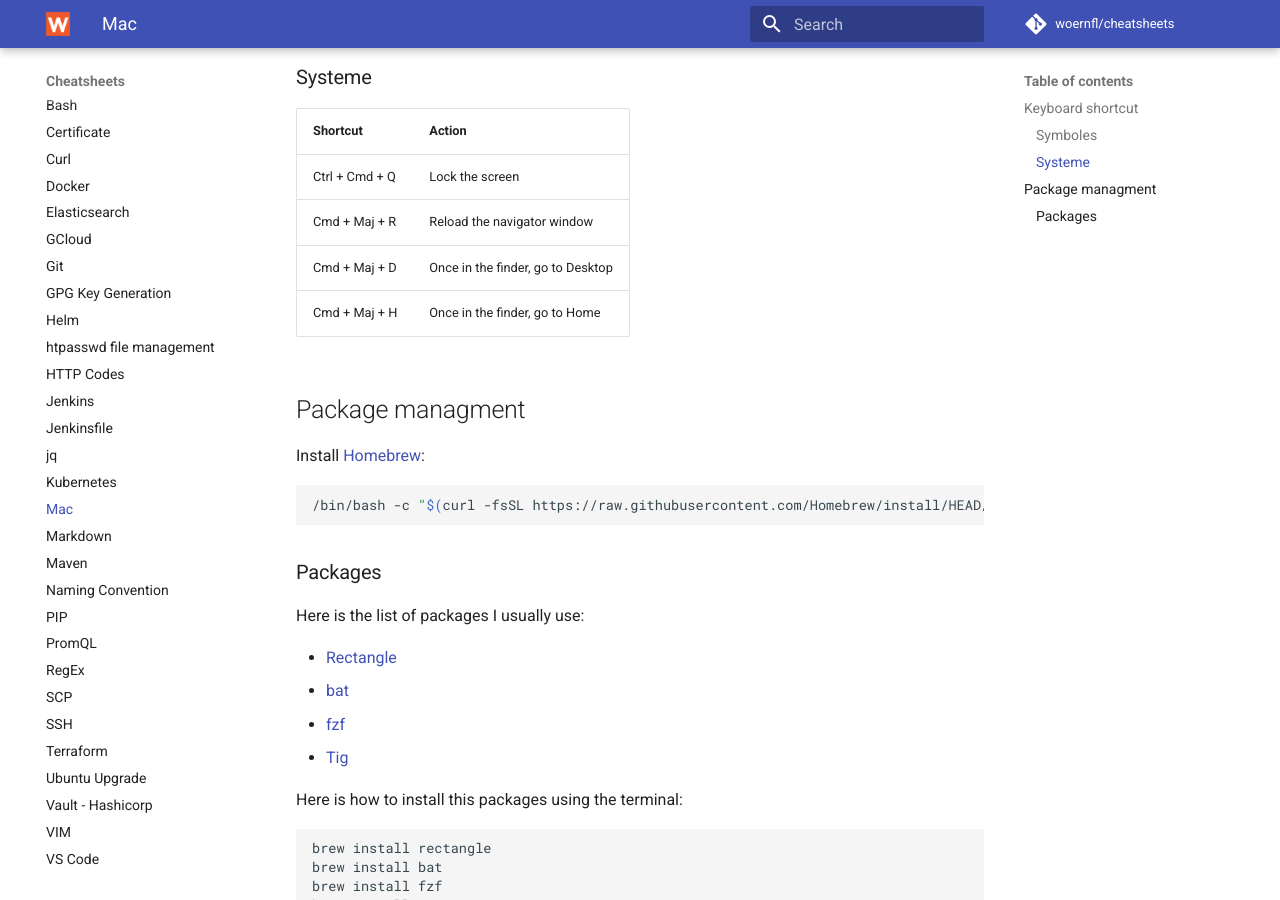
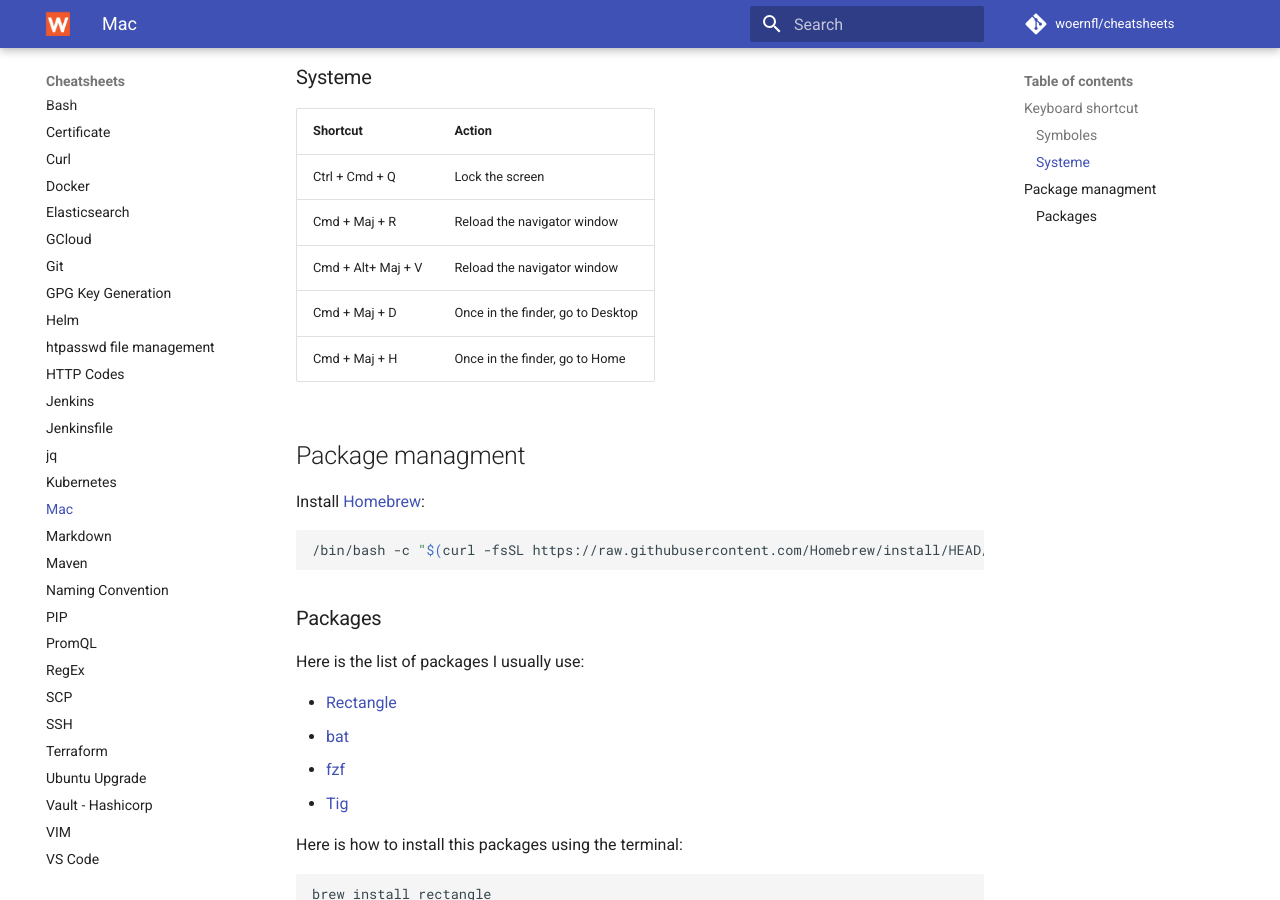
Before and after one commit to woernfl/cheatsheets, an MkDocs documentation site: the page built from docs/mac.md, in a window 1280 px wide and 900 px high, scrolled down 581 px. Built offline with MkDocs 1.6.1 and Material for MkDocs 9.7.7, drawn with Linux system fonts in a browser that asks for light colours; comment, search, counter and statistics services are not loaded.

Commit message:
Update mac.md

```diff
--- a/docs/mac.md
+++ b/docs/mac.md
@@ -15,12 +15,13 @@
 
 ### Systeme
 
-Shortcut      | Action
-------------- | -------------
-Ctrl + Cmd + Q| Lock the screen
-Cmd + Maj + R | Reload the navigator window
-Cmd + Maj + D | Once in the finder, go to Desktop
-Cmd + Maj + H | Once in the finder, go to Home
+Shortcut           | Action
+------------------ | -------------
+Ctrl + Cmd + Q     | Lock the screen
+Cmd + Maj + R      | Reload the navigator window
+Cmd + Alt+ Maj + V | Reload the navigator window
+Cmd + Maj + D      | Once in the finder, go to Desktop
+Cmd + Maj + H      | Once in the finder, go to Home
 
 ## Package managment
 
```
